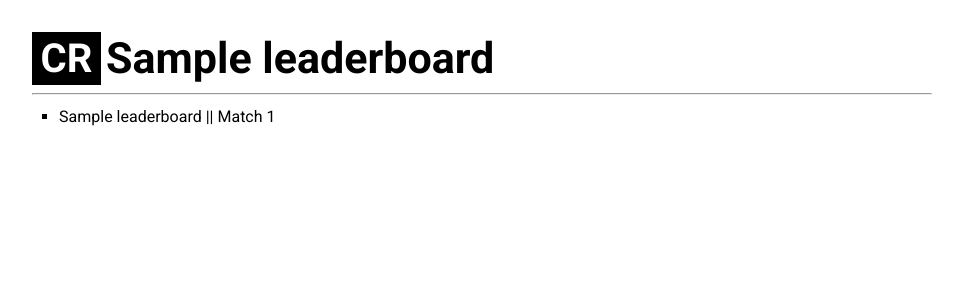
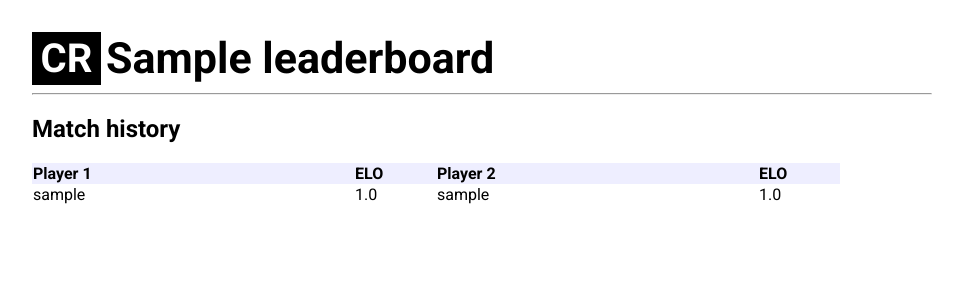
Before and after one commit to mwiens91/CommonRank, a Django app: page /leaderboard/1/match_history in a window 1280 px wide. Shown: the top 300 px of the page, without its empty margins (158-1121 px from the left). Run offline with Django 3.2, Linux system fonts and the light colour scheme; tables that the repository leaves empty hold one stand-in row (values such as "Sample post").

Commit message:
Add a table to the match history page

```diff
--- a/static/style.css
+++ b/static/style.css
@@ -105,29 +105,45 @@ ul {
 	max-width: 50%;
 }
 
-/* Leaderboard table */
-.leaderboardtable {
+/* Tables */
+table {
 	table-layout: fixed;
 	border-collapse: collapse;
 }
 tbody tr:nth-child(odd) {
-  background-color: #eef;
+	background-color: #eef;
 }
 tbody th{
 	text-align: left;
 }
-tbody th:nth-child(1) {
+
+/* Leaderboard home table */
+.leaderboardtable tbody th:nth-child(1) {
 	width: 3em;
 }
-tbody th:nth-child(2) {
+.leaderboardtable tbody th:nth-child(2) {
 	width: 20em;
 }
-tbody th:nth-child(3) {
+.leaderboardtable tbody th:nth-child(3) {
 	width: 5em;
 }
-tbody th:nth-child(4) {
+.leaderboardtable tbody th:nth-child(4) {
 	width: 4em;
 }
-tbody th:nth-child(5) {
+.leaderboardtable tbody th:nth-child(5) {
 	width: 4em;
 }
+
+/* Match history table */
+.matchhistorytable tbody th:nth-child(1){
+	width: 20em;
+}
+.matchhistorytable tbody th:nth-child(2){
+	width: 5em;
+}
+.matchhistorytable tbody th:nth-child(3){
+	width: 20em;
+}
+.matchhistorytable tbody th:nth-child(4){
+	width: 5em;
+}
--- a/templates/match_history.html
+++ b/templates/match_history.html
@@ -10,11 +10,31 @@ This page shows the match history of a leaderboard.
 
 {% block content %}
 
+	<h2>Match history</h2>
+
 	{# List all the matches #}
-	<ul>
-		{% for match in matches %}
-			<li>{{ match }}</li>
-		{% endfor %}
-	</ul>
+	{% if matches %}
+		<table class='matchhistorytable'>
+			<tbody>
+				<tr>
+					<th>Player 1</th>
+					<th>ELO</th>
+					<th>Player 2</th>
+					<th>ELO</th>
+				</tr>
+
+				{# Bold the winner of each match #}
+				{% for match in matches %}
+					<tr>
+						<td>{{ match.player1.profileuser.user.username }}</td>
+						<td>{{ match.player1.elo }}</td>
+						<td>{{ match.player2.profileuser.user.username }}</td>
+						<td>{{ match.player2.elo }}</td>
+					</tr>
+				{% endfor %}
+
+	{% else %}
+		<div>No matches :(</div>
+	{% endif %}
 
 {% endblock %}
```
